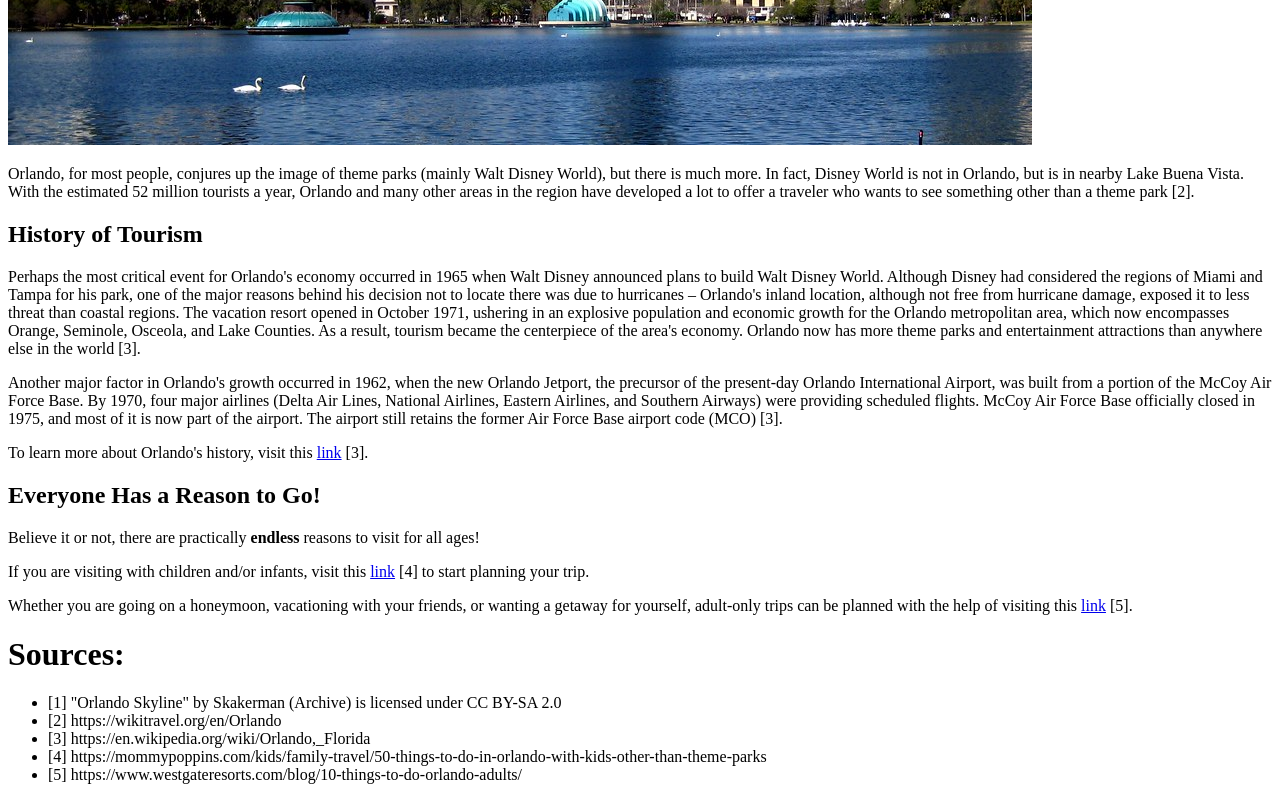
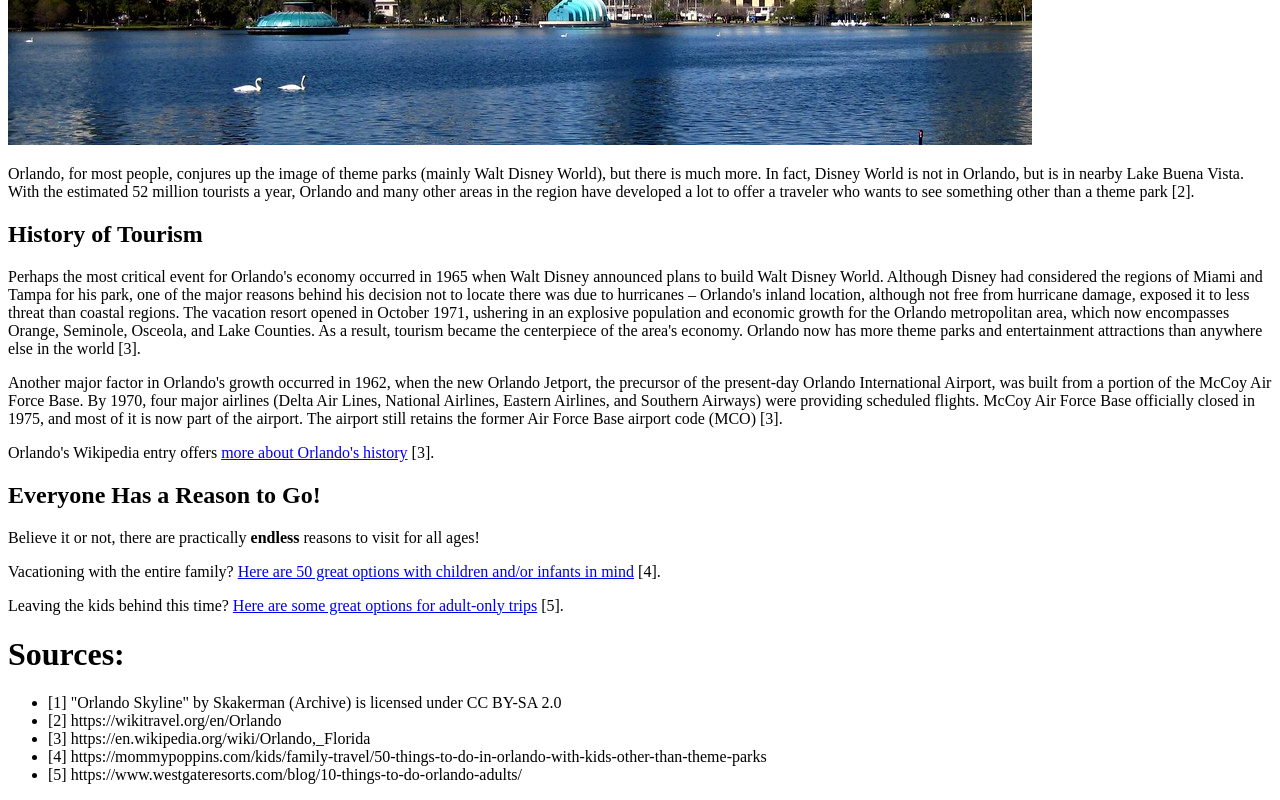
Before and after one commit to ETBD-Miami/yarnetskyims222-road-trip-project-AlexHabes, a plain HTML site: page index.html in a window 1280 px wide. Shown: the part 638-1438 px from the top of the page. Drawn offline with Linux system fonts and the light colour scheme.

Commit message:
Made suggested changes to home page

```diff
--- a/index.html
+++ b/index.html
@@ -6,7 +6,7 @@
     <meta name="viewport" content="width=device-width, initial-scale=1.0">
     <title>Welcome to Orlando</title>
     <meta name="author" content="Alex Haberman">
-    <meta name="description" content="describe your page here">
+    <meta name="description" content="Plan your next visit to Orlando">
 
 </head>
 
@@ -32,15 +32,15 @@
 
     <p>Another major factor in Orlando's growth occurred in 1962, when the new Orlando Jetport, the precursor of the present-day Orlando International Airport, was built from a portion of the McCoy Air Force Base. By 1970, four major airlines (Delta Air Lines, National Airlines, Eastern Airlines, and Southern Airways) were providing scheduled flights. McCoy Air Force Base officially closed in 1975, and most of it is now part of the airport. The airport still retains the former Air Force Base airport code (MCO) [3].</p>
 
-    <p>To learn more about Orlando's history, visit this <a href="https://en.wikipedia.org/wiki/Orlando,_Florida">link</a> [3].</p>
+    <p>Orlando's Wikipedia entry offers <a href="https://en.wikipedia.org/wiki/Orlando,_Florida">more about Orlando's history</a> [3].</p>
 
     <h2>Everyone Has a Reason to Go!</h2>
 
     <p>Believe it or not, there are practically <b>endless</b> reasons to visit for all ages!</p>
 
-    <p>If you are visiting with children and/or infants, visit this <a href="https://mommypoppins.com/kids/family-travel/50-things-to-do-in-orlando-with-kids-other-than-theme-parks">link</a> [4] to start planning your trip.</p>
+    <p>Vacationing with the entire family? <a href="https://mommypoppins.com/kids/family-travel/50-things-to-do-in-orlando-with-kids-other-than-theme-parks">Here are 50 great options with children and/or infants in mind</a> [4].</p>
 
-    <p>Whether you are going on a honeymoon, vacationing with your friends, or wanting a getaway for yourself, adult-only trips can be planned with the help of visiting this <a href="https://www.westgateresorts.com/blog/10-things-to-do-orlando-adults/">link</a> [5].</p>
+    <p>Leaving the kids behind this time? <a href="https://www.westgateresorts.com/blog/10-things-to-do-orlando-adults/">Here are some great options for adult-only trips</a> [5].</p>
 
     <footer>
 
```
Also changed, not shown: do.html (+1 -1 lines), eat.html (+1 -1 lines).
